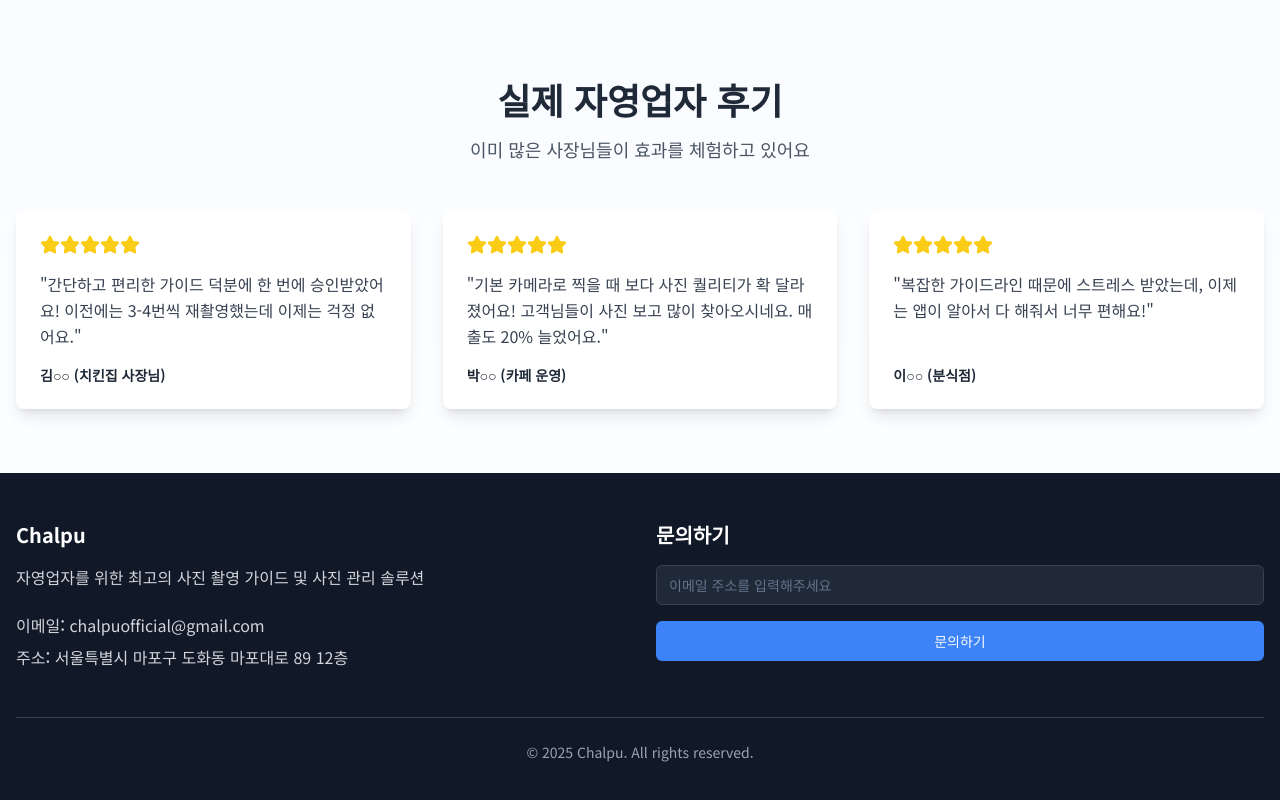
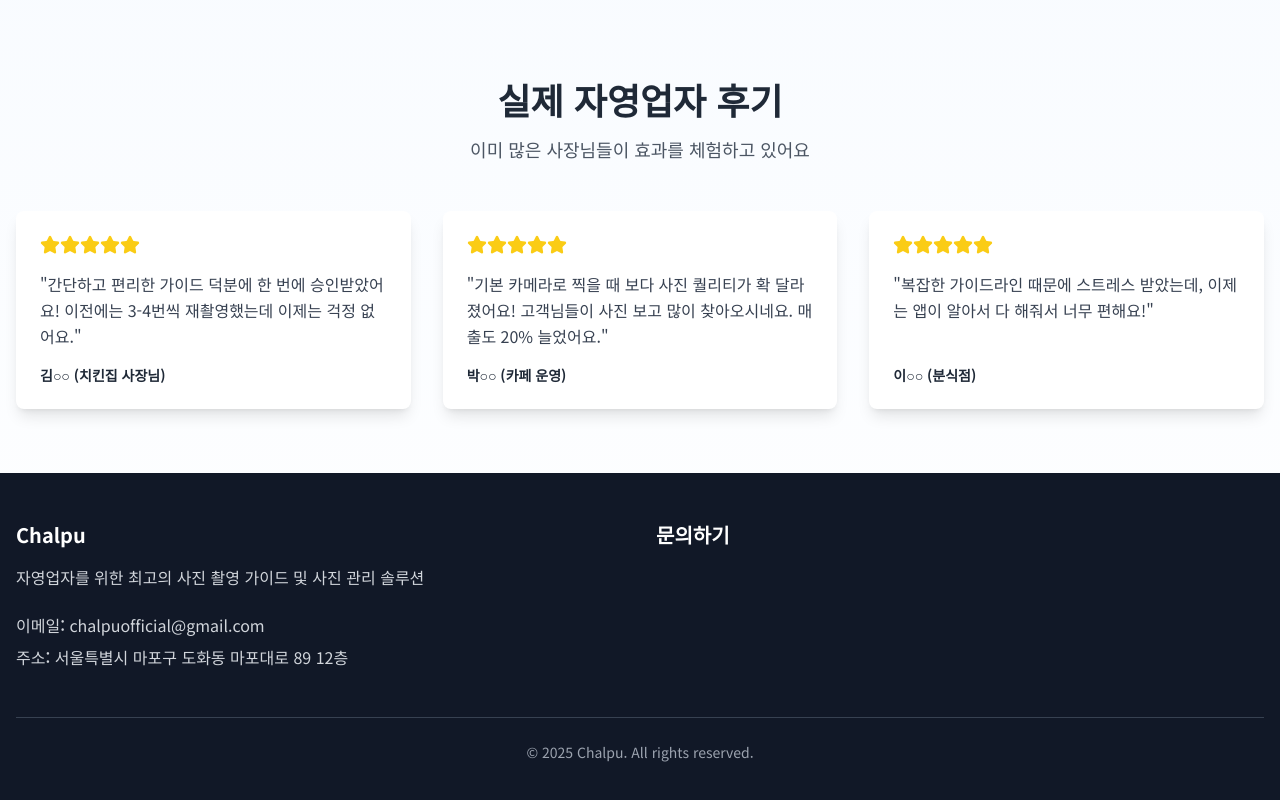
Before and after one commit to ChalpuCamera/chalpu-landing, a Next.js app: page / in a window 1280 px wide. Shown: the part 1230-2030 px from the top of the page. Built offline with nearby package versions, Linux system fonts and the light colour scheme; no server answers.

Commit message:
Fix: 이메일 문의 기능 제거

```diff
--- a/src/components/landing/FooterSection.tsx
+++ b/src/components/landing/FooterSection.tsx
@@ -1,17 +1,14 @@
-"use client";
-import { useState } from "react";
-import { Button } from "@/components/landing/ui/button";
-import { Input } from "@/components/landing/ui/input";
-import { sendContact } from "@/app/services/apis";
+// import { Button } from "@/components/landing/ui/button";
+// import { Input } from "@/components/landing/ui/input";
 
 const FooterSection = () => {
-  const [contactEmail, setContactEmail] = useState("");
-  const [isLoading, setIsLoading] = useState(false);
+  // const [contactEmail, setContactEmail] = useState("");
+  // const [isLoading, setIsLoading] = useState(false);
 
-  const handleContactSubmit = async (e: React.FormEvent) => {
-    e.preventDefault();
+  // const handleContactSubmit = async (e: React.FormEvent) => {
+  //   e.preventDefault();
 
-  };
+  // };
 
   return (
     <footer className="bg-gray-900 text-white">
@@ -35,7 +32,7 @@ const FooterSection = () => {
           </div>
           <div>
             <h3 className="text-xl font-bold mb-4">문의하기</h3>
-            <form onSubmit={handleContactSubmit} className="space-y-4">
+            {/* <form onSubmit={handleContactSubmit} className="space-y-4">
               <div>
                 <Input
                   type="email"
@@ -48,7 +45,7 @@ const FooterSection = () => {
               <Button type="submit" className="w-full" disabled={isLoading}>
                 {isLoading ? "전송 중..." : "문의하기"}
               </Button>
-            </form>
+            </form> */}
           </div>
         </div>
         <div className="border-t border-gray-700 mt-12 pt-6 text-sm text-gray-400 text-center">
```
